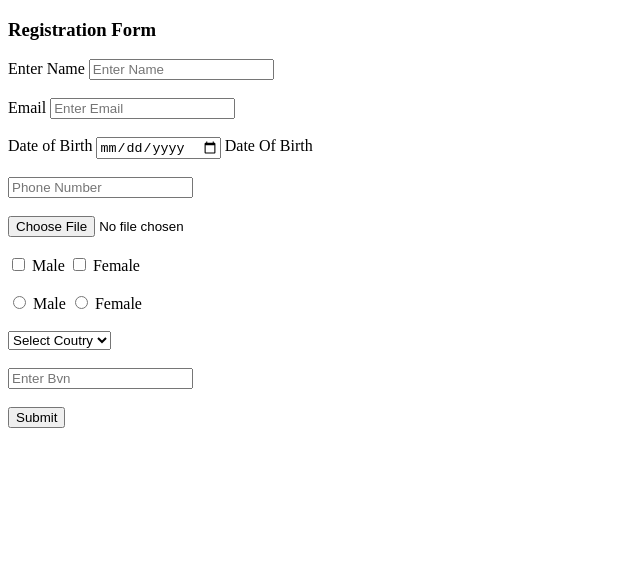
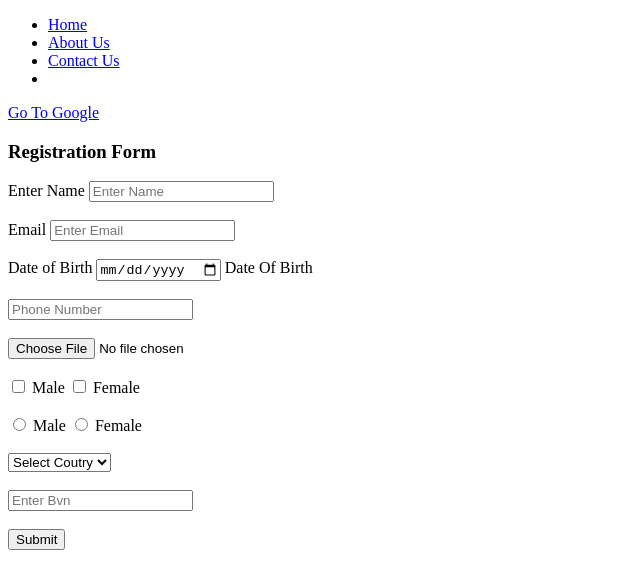
Before and after one commit to brannycoders/project-1, a plain HTML site: page index.html in a window 1280 px wide. Shown: the whole page, without its empty margins (0-640 px from the left). Drawn offline with Linux system fonts and the light colour scheme.

Commit message:
new commit

```diff
--- a/index.html
+++ b/index.html
@@ -6,6 +6,19 @@
     <title>Document</title>
 </head>
 <body>
+<!-- Navigation -->
+
+<nav>
+    <ul>
+        <li><a href="./index.html">Home</a></li>
+        <li><a href="./about.html">About Us</a></li>
+        <li> <a href="./contact.html">Contact Us</a></li>
+        <li></li>
+    </ul>
+</nav>
+
+<a href="https://www.google.com">Go To Google</a>
+
     <!-- HTML Forms -->
 
     <h3>Registration Form</h3>
@@ -56,5 +69,11 @@
 
 
     </form>
+
+    <!-- Welcome To css -->
+
+    <!-- inline css -->
+    <!-- internal css -->
+    <!-- external css -->
 </body>
 </html>
```
Also changed, not shown: about.html (+4 -0 lines), contact.html (+4 -0 lines).
